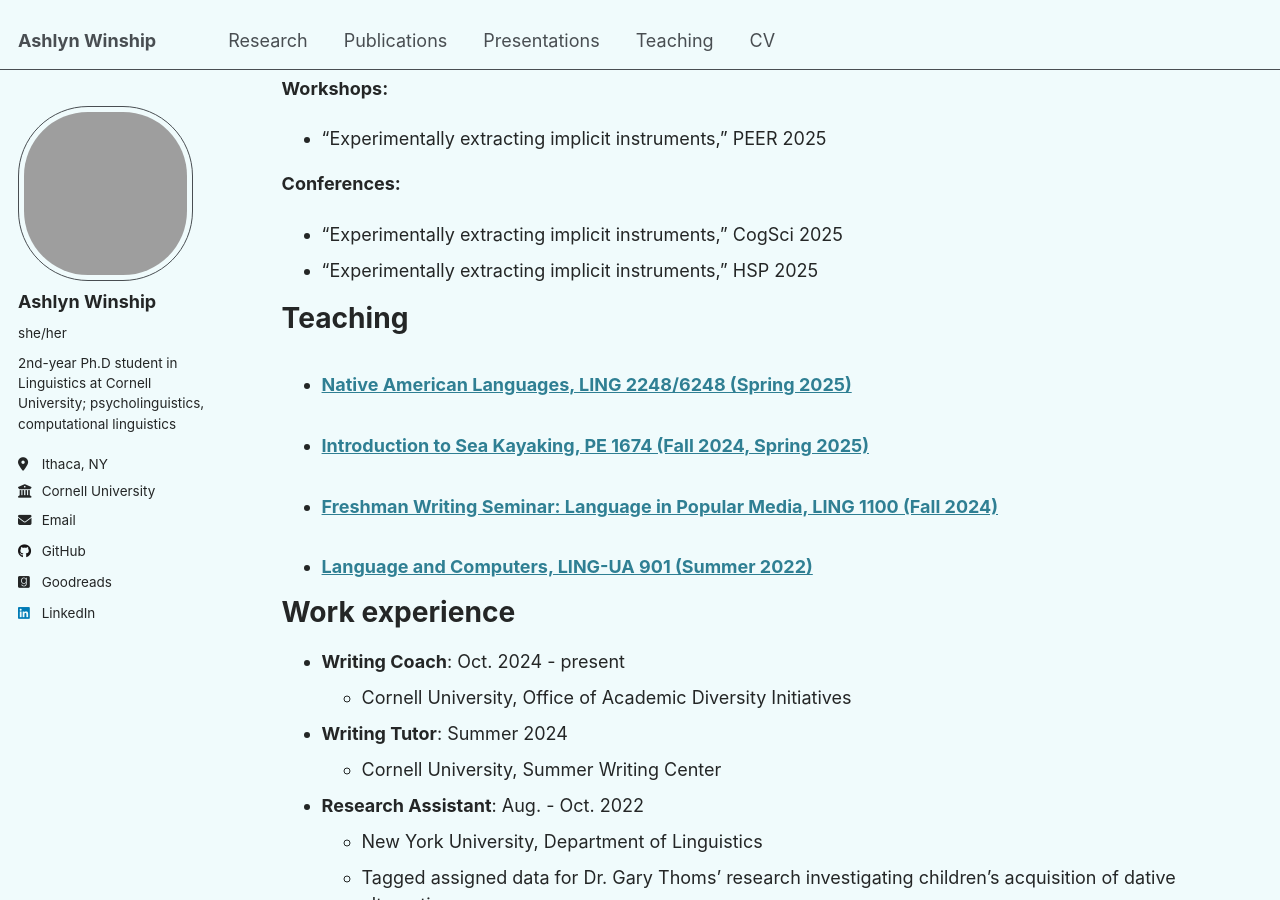
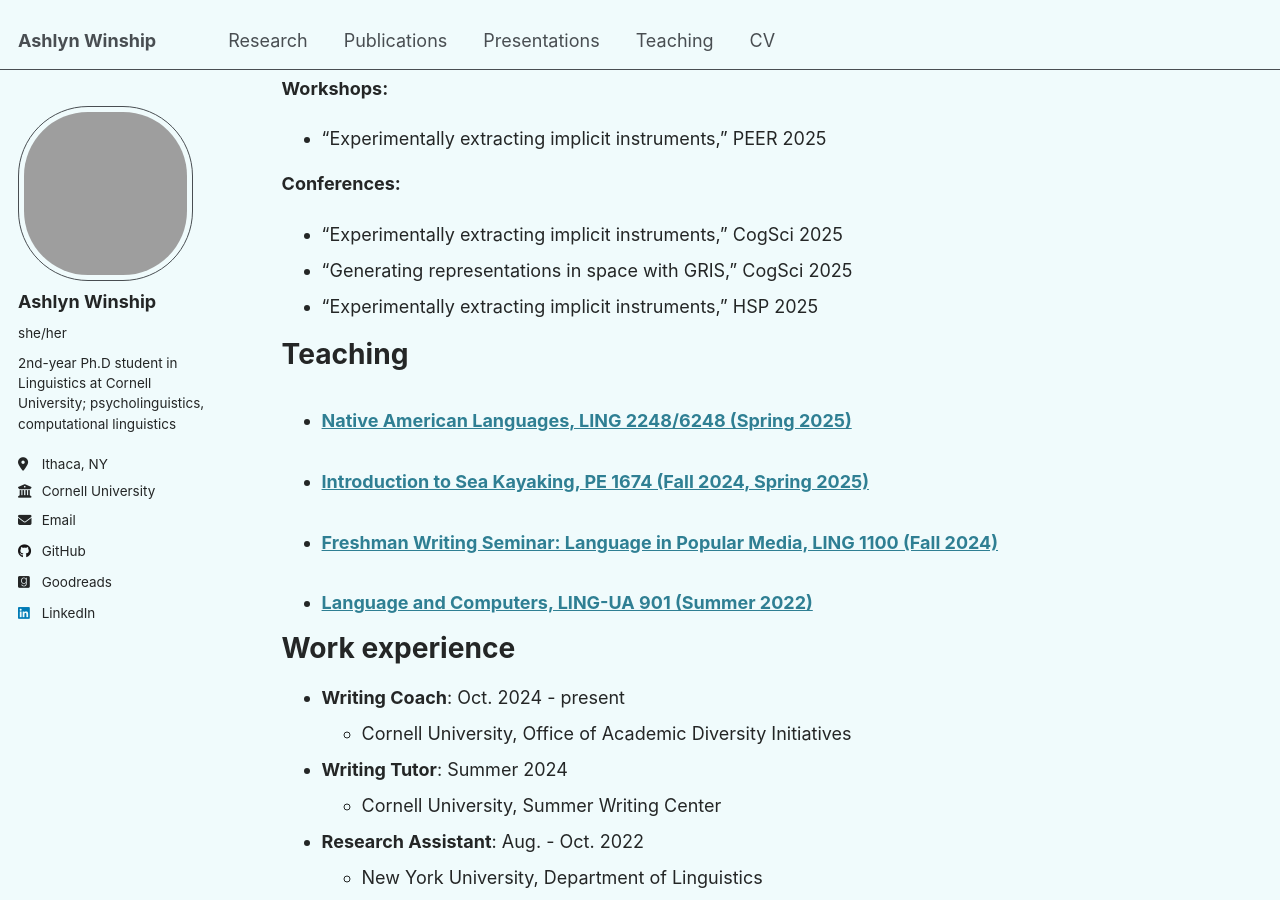
Before and after one commit to ashlynwinship/ashlynwinship.github.io, a Jekyll site: the page built from _pages/cv.md, in a window 1280 px wide and 900 px high, scrolled down 481 px. Built offline with Jekyll 4.4.1, drawn with Linux system fonts in a browser that asks for light colours; grey boxes are pictures that could not be loaded.

Commit message:
Update cv.md

```diff
--- a/_pages/cv.md
+++ b/_pages/cv.md
@@ -39,6 +39,7 @@ Presentations
 <b>Conferences:</b>
 
 * "Experimentally extracting implicit instruments," CogSci 2025
+* "Generating representations in space with GRIS," CogSci 2025
 * "Experimentally extracting implicit instruments," HSP 2025
 
 
```
